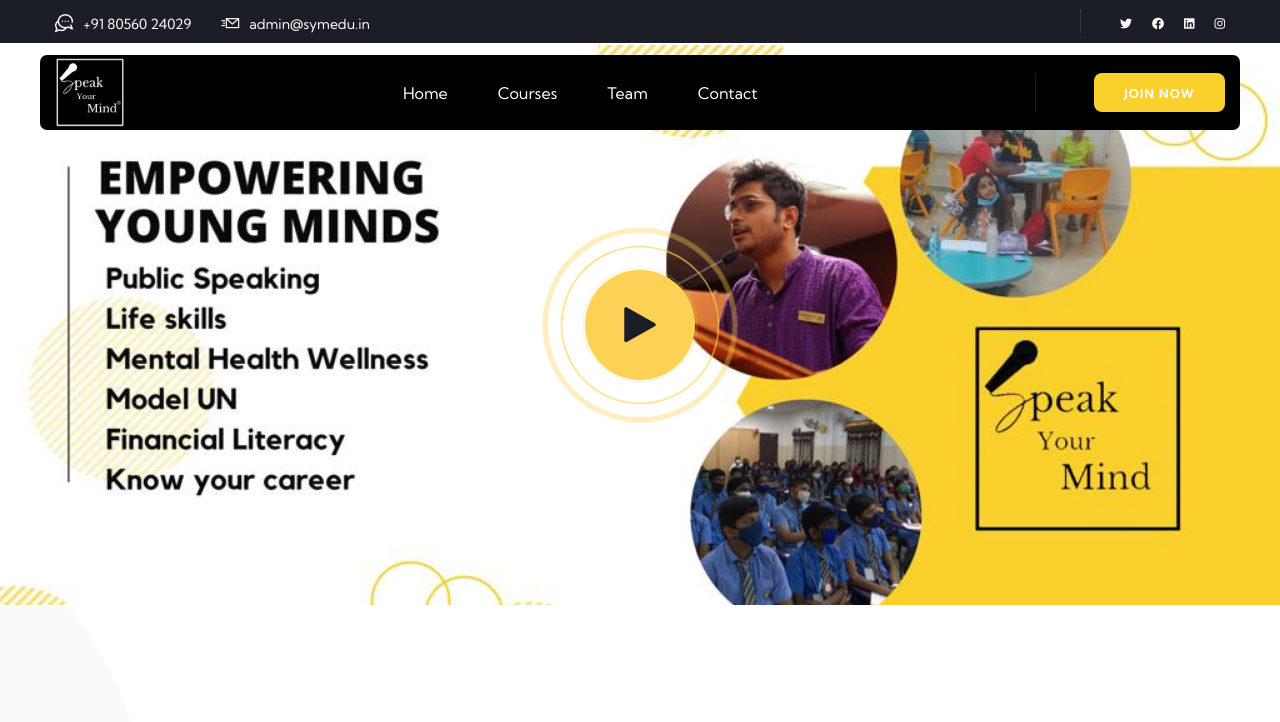
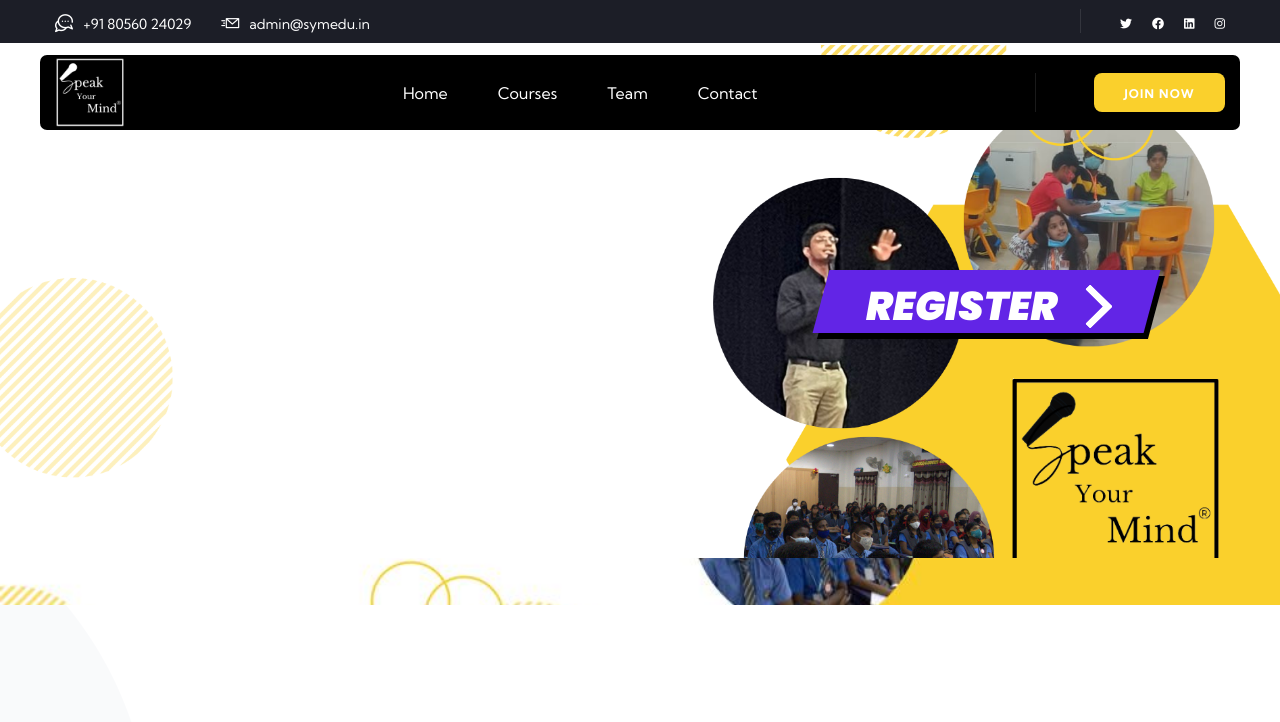
Before and after one commit to sym-edu/Website, a plain HTML site: page index.html in a window 1280 px wide. Shown: the top 722 px of the page. Drawn offline with Linux system fonts and the light colour scheme; files whose address does not match are found by name.

Commit message:
added fest banner

```diff
--- /dev/null
+++ b/assets/css/sym.css
@@ -0,0 +1,92 @@
+@import url('https://fonts.googleapis.com/css?family=Poppins:900i');
+
+
+.wrapper {
+  display: flex;
+  justify-content: right;
+  position: relative;
+  margin-right: 10%;
+}
+.cta {
+    display: flex;
+    padding: 10px 45px;
+    text-decoration: none;
+    font-family: 'Poppins', sans-serif;
+    font-size: 40px;
+    color: white;
+    background: #6225E6;
+    transition: 1s;
+    box-shadow: 6px 6px 0 black;
+    transform: skewX(-15deg);
+}
+
+.cta:focus {
+   outline: none;
+}
+
+.cta:hover {
+    transition: 0.5s;
+    box-shadow: 10px 10px 0 #FBC638;
+    color: white;
+}
+
+.cta span:nth-child(2) {
+    transition: 0.5s;
+    margin-right: 0px;
+}
+
+.cta:hover  span:nth-child(2) {
+    transition: 0.5s;
+    margin-right: 45px;
+}
+
+  span {
+    transform: skewX(15deg)
+  }
+
+  span:nth-child(2) {
+    width: 20px;
+    margin-left: 30px;
+    position: relative;
+    top: 12%;
+  }
+
+/**************SVG****************/
+
+path.one {
+    transition: 0.4s;
+    transform: translateX(-60%);
+}
+
+path.two {
+    transition: 0.5s;
+    transform: translateX(-30%);
+}
+
+.cta:hover path.three {
+    animation: color_anim 1s infinite 0.2s;
+}
+
+.cta:hover path.one {
+    transform: translateX(0%);
+    animation: color_anim 1s infinite 0.6s;
+}
+
+.cta:hover path.two {
+    transform: translateX(0%);
+    animation: color_anim 1s infinite 0.4s;
+}
+
+/* SVG animations */
+
+@keyframes color_anim {
+    0% {
+        fill: white;
+    }
+    50% {
+        fill: #FBC638;
+    }
+    100% {
+        fill: white;
+    }
+}
--- a/index.html
+++ b/index.html
@@ -37,6 +37,7 @@
     <!-- template styles -->
     <link rel="stylesheet" href="assets/css/zilom.css" />
     <link rel="stylesheet" href="assets/css/zilom-responsive.css" />
+    <link rel="stylesheet" href="assets/css/sym.css" />
 
 	<style>
 	padding {
@@ -162,6 +163,29 @@
             }}'>
 
                 <div class="swiper-wrapper">
+
+					<!--Start Single Swiper Slide-->
+                    <div class="swiper-slide">
+                        <div class="image-layer"
+                            style="background-image: url(assets/images/slider1.png);"></div>
+                        <!-- <div class="image-layer-overlay"></div> -->
+						<!-- designed by me... enjoy! -->
+						<div class="wrapper" style="padding-top:225px; padding-bottom:225px; z-index:10;">
+						  <a class="cta" href="#">
+							<span style="padding-top:10px; padding-botton:10px;">REGISTER</span>
+							<span>
+							  <svg width="66px" height="43px" viewBox="0 0 66 43" version="1.1" xmlns="http://www.w3.org/2000/svg" xmlns:xlink="http://www.w3.org/1999/xlink">
+								<g id="arrow" stroke="none" stroke-width="1" fill="none" fill-rule="evenodd">
+								  <path class="one" d="M40.1543933,3.89485454 L43.9763149,0.139296592 C44.1708311,-0.0518420739 44.4826329,-0.0518571125 44.6771675,0.139262789 L65.6916134,20.7848311 C66.0855801,21.1718824 66.0911863,21.8050225 65.704135,22.1989893 C65.7000188,22.2031791 65.6958657,22.2073326 65.6916762,22.2114492 L44.677098,42.8607841 C44.4825957,43.0519059 44.1708242,43.0519358 43.9762853,42.8608513 L40.1545186,39.1069479 C39.9575152,38.9134427 39.9546793,38.5968729 40.1481845,38.3998695 C40.1502893,38.3977268 40.1524132,38.395603 40.1545562,38.3934985 L56.9937789,21.8567812 C57.1908028,21.6632968 57.193672,21.3467273 57.0001876,21.1497035 C56.9980647,21.1475418 56.9959223,21.1453995 56.9937605,21.1432767 L40.1545208,4.60825197 C39.9574869,4.41477773 39.9546013,4.09820839 40.1480756,3.90117456 C40.1501626,3.89904911 40.1522686,3.89694235 40.1543933,3.89485454 Z" fill="#FFFFFF"></path>
+								  <path class="two" d="M20.1543933,3.89485454 L23.9763149,0.139296592 C24.1708311,-0.0518420739 24.4826329,-0.0518571125 24.6771675,0.139262789 L45.6916134,20.7848311 C46.0855801,21.1718824 46.0911863,21.8050225 45.704135,22.1989893 C45.7000188,22.2031791 45.6958657,22.2073326 45.6916762,22.2114492 L24.677098,42.8607841 C24.4825957,43.0519059 24.1708242,43.0519358 23.9762853,42.8608513 L20.1545186,39.1069479 C19.9575152,38.9134427 19.9546793,38.5968729 20.1481845,38.3998695 C20.1502893,38.3977268 20.1524132,38.395603 20.1545562,38.3934985 L36.9937789,21.8567812 C37.1908028,21.6632968 37.193672,21.3467273 37.0001876,21.1497035 C36.9980647,21.1475418 36.9959223,21.1453995 36.9937605,21.1432767 L20.1545208,4.60825197 C19.9574869,4.41477773 19.9546013,4.09820839 20.1480756,3.90117456 C20.1501626,3.89904911 20.1522686,3.89694235 20.1543933,3.89485454 Z" fill="#FFFFFF"></path>
+								  <path class="three" d="M0.154393339,3.89485454 L3.97631488,0.139296592 C4.17083111,-0.0518420739 4.48263286,-0.0518571125 4.67716753,0.139262789 L25.6916134,20.7848311 C26.0855801,21.1718824 26.0911863,21.8050225 25.704135,22.1989893 C25.7000188,22.2031791 25.6958657,22.2073326 25.6916762,22.2114492 L4.67709797,42.8607841 C4.48259567,43.0519059 4.17082418,43.0519358 3.97628526,42.8608513 L0.154518591,39.1069479 C-0.0424848215,38.9134427 -0.0453206733,38.5968729 0.148184538,38.3998695 C0.150289256,38.3977268 0.152413239,38.395603 0.154556228,38.3934985 L16.9937789,21.8567812 C17.1908028,21.6632968 17.193672,21.3467273 17.0001876,21.1497035 C16.9980647,21.1475418 16.9959223,21.1453995 16.9937605,21.1432767 L0.15452076,4.60825197 C-0.0425130651,4.41477773 -0.0453986756,4.09820839 0.148075568,3.90117456 C0.150162624,3.89904911 0.152268631,3.89694235 0.154393339,3.89485454 Z" fill="#FFFFFF"></path>
+								</g>
+							  </svg>
+							</span>
+						  </a>
+						</div>
+					</div>
+
                     <!--Start Single Swiper Slide-->
                     <div class="swiper-slide">
                         <div class="image-layer"
@@ -194,6 +218,7 @@
                 <div class="swiper-pagination" id="main-slider-pagination"></div>
             </div>
         </section>
+
 
         <!--Start Categories Two-->
         <section class="categories-two">
```
